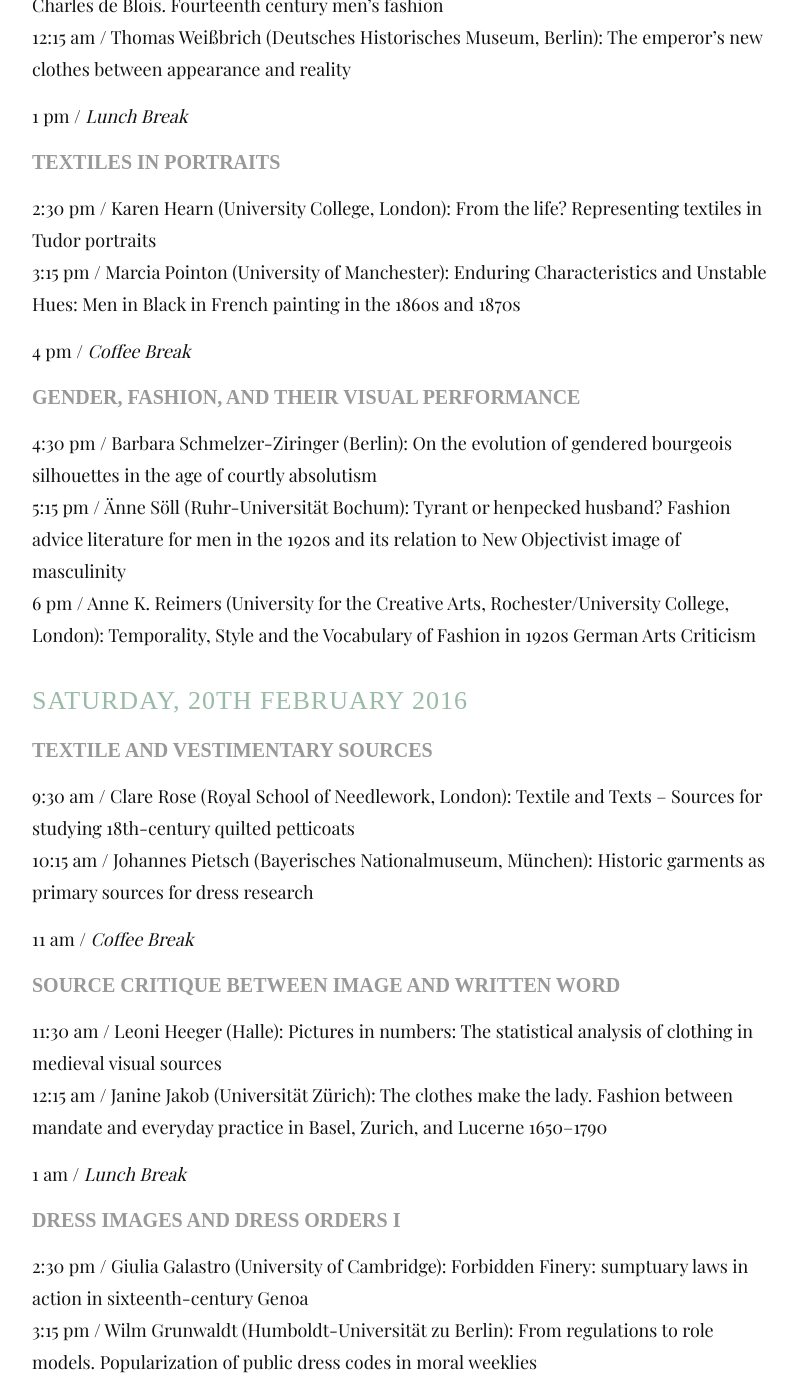
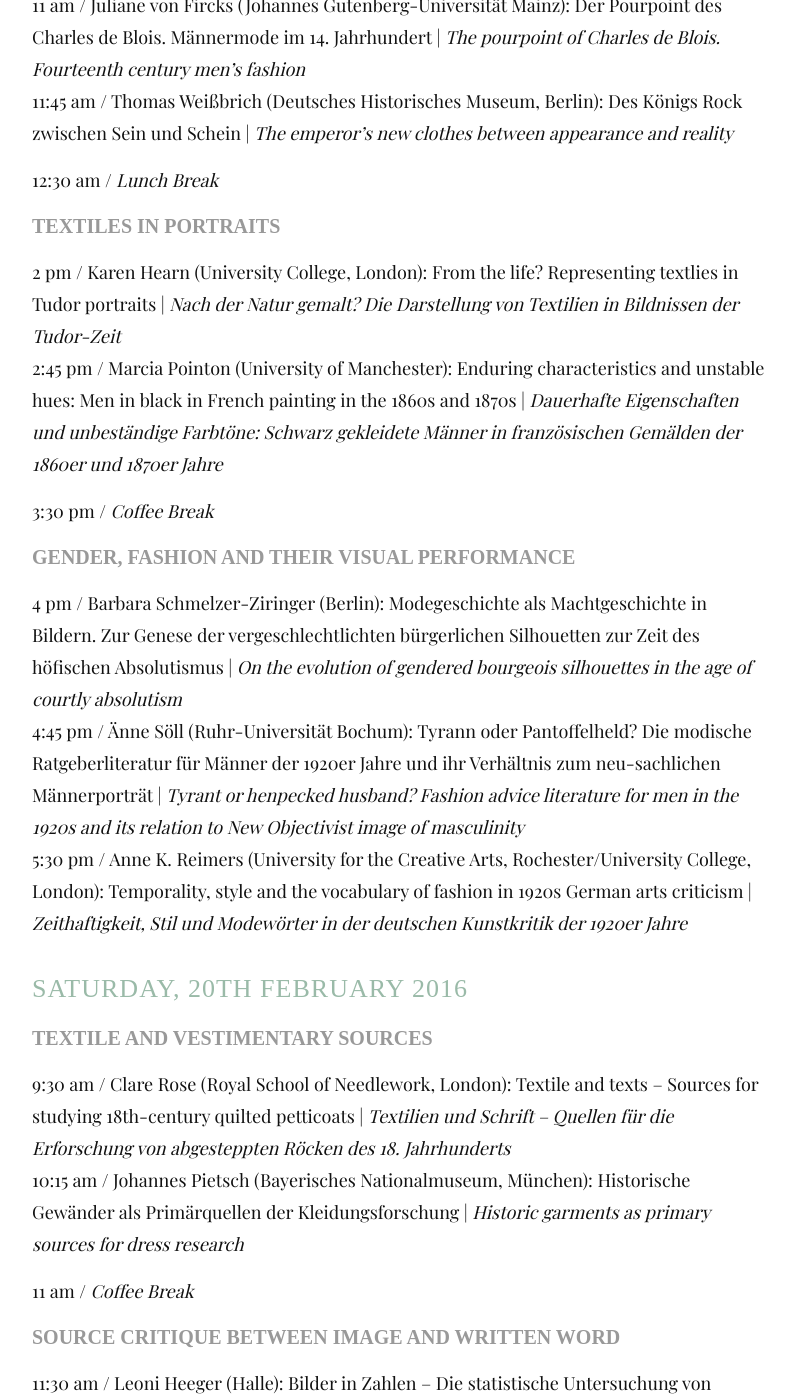
Before and after one commit to hu-bwg/website-zeichen-und-symbole, a Jekyll site: the page built from src/en/02_programme.md, in a window 1280 px wide and 1400 px high, scrolled down 1497 px. Shown: the whole window, without its empty margins (238-1035 px from the left). Built offline with Jekyll 4.4.1, drawn with Linux system fonts in a browser that asks for light colours; nearby versions of some CDN libraries; some web fonts are replaced; some of the changed text lies outside the part shown.

Commit message:
Neues Programm EN

```diff
--- a/src/en/02_programme.md
+++ b/src/en/02_programme.md
@@ -15,63 +15,62 @@
 ### Thursday, 18th February 2016
 
 #### Keynote Lecture
-6 pm / Horst Bredekamp (Cluster of Excellence »_Image Knowledge Gestaltung_. An Interdisciplinary Laboratory«): Introduction
-6:15 pm / tba
+6 pm / Horst Bredekamp (Exzellenzcluster »*Image Knowledge Gestaltung*. An Interdisciplinary Laboratory«): Introduction
+6:15 pm / Aileen Ribeiro (Courtauld Institute of Art, London): How real is dress in art? | *Wie real ist Kleidung im Bild?*
 
 ### Friday, 19th February 2016
 
-#### Dress-images as a heuristic problem
-09:30 am / Aileen Ribeiro (Courtauld Institute, London): How real is dress in art?
-10:15 am / William Kynan-Wilson (Aalborg Universitet): Limitations and Possibilities – Ottoman Costume Albums as Sources for Clothing
+9:30 am Uhr / *Registration, Welcome Coffee*
+
+#### Dress-Images as a Heuristic Problem
+10:15 am / William Kynan-Wilson (Aalborg Universitet): Limitations and possibilities – Ottoman costume albums as sources of clothing | *Grenzen und Möglichkeiten – Osmanische Trachtenbücher als Kleiderquellen*
+
+#### Form and Norm Between Image and Realia
+11 am / Juliane von Fircks (Johannes Gutenberg-Universität Mainz): Der Pourpoint des Charles de Blois. Männermode im 14. Jahrhundert | *The pourpoint of Charles de Blois. Fourteenth century men's fashion*
+11:45 am / Thomas Weißbrich (Deutsches Historisches Museum, Berlin): Des Königs Rock zwischen Sein und Schein | *The emperor's new clothes between appearance and reality*
+
+12:30 am / *Lunch Break*
+
+#### Textiles in Portraits
+2 pm / Karen Hearn (University College, London): From the life? Representing textlies in Tudor portraits | *Nach der Natur gemalt? Die Darstellung von Textilien in Bildnissen der Tudor-Zeit*
+2:45 pm / Marcia Pointon (University of Manchester): Enduring characteristics and unstable hues: Men in black in French painting in the 1860s and 1870s | *Dauerhafte Eigenschaften und unbeständige Farbtöne: Schwarz gekleidete Männer in französischen Gemälden der 1860er und 1870er Jahre*
+
+3:30 pm / *Coffee Break*
+
+#### Gender, Fashion and Their Visual Performance
+4 pm / Barbara Schmelzer-Ziringer (Berlin): Modegeschichte als Machtgeschichte in Bildern. Zur Genese der vergeschlechtlichten bürgerlichen Silhouetten zur Zeit des höfischen Absolutismus | *On the evolution of gendered bourgeois silhouettes in the age of courtly absolutism*
+4:45 pm / Änne Söll (Ruhr-Universität Bochum): Tyrann oder Pantoffelheld? Die modische Ratgeberliteratur für Männer der 1920er Jahre und ihr Verhältnis zum neu-sachlichen Männerporträt | *Tyrant or henpecked husband? Fashion advice literature for men in the 1920s and its relation to New Objectivist image of masculinity*
+5:30 pm / Anne K. Reimers (University for the Creative Arts, Rochester/University College, London): Temporality, style and the vocabulary of fashion in 1920s German arts criticism | *Zeithaftigkeit, Stil und Modewörter in der deutschen Kunstkritik der 1920er Jahre*
+
+### Saturday, 20th February 2016
+
+#### Textile and Vestimentary Sources
+9:30 am / Clare Rose (Royal School of Needlework, London): Textile and texts – Sources for studying 18th-century quilted petticoats | *Textilien und Schrift – Quellen für die Erforschung von abgesteppten Röcken des 18. Jahrhunderts*
+10:15 am / Johannes Pietsch (Bayerisches Nationalmuseum, München): Historische Gewänder als Primärquellen der Kleidungsforschung | *Historic garments as primary sources for dress research*
 
 11 am / *Coffee Break*
 
-#### Form and norm between image and realia
-11:30 am / Juliane von Fircks (Johannes Gutenberg-Universität Mainz): The *pourpoint* of Charles de Blois. Fourteenth century men's fashion
-12:15 am / Thomas Weißbrich (Deutsches Historisches Museum, Berlin): The emperor's new clothes between appearance and reality
+#### Source Critique Between Image and Written Word
+11:30 am / Leoni Heeger (Halle): Bilder in Zahlen – Die statistische Untersuchung von Kleidung in mittelalterlichen Bildquellen | *Pictures in numbers: The statistical analysis of clothing in medieval visual sources*
+12:15 am / Janine Jakob (Universität Zürich): Edler Putz macht Damen. Mode zwischen Mandat und Alltagspraxis in Basel, Zürich und Luzern 1650–1790 | *The clothes make the lady. Fashion between mandate and everyday practice in Basel, Zurich and Lucerne 1650–1790*
 
 1 pm / *Lunch Break*
 
-#### Textiles in Portraits
-2:30 pm / Karen Hearn (University College, London): From the life? Representing textiles in Tudor portraits
-3:15 pm / Marcia Pointon (University of Manchester): Enduring Characteristics and Unstable Hues: Men in Black in French painting in the 1860s and 1870s
+#### Dress Images and Dress Orders I
+2:30 pm / Giulia Galastro (University of Cambridge): Forbidden finery: Sumptuary laws in action in sixteenth-century Genoa | *Verbotener Aufputz: Angewandte Luxusgesetze in Genua im 16. Jahrhundert*
+3:15 pm / Wilm Grunwaldt (Humboldt-Universität zu Berlin): Von der Vorschrift zum Vorbild. Popularisierung policeylicher Kleiderordnungen in moralischen Wochenschriften | *From regulations to role models. Popularization of public dress codes in moral weeklies*
 
 4 pm / *Coffee Break*
 
-#### Gender, fashion, and their visual performance
-4:30 pm / Barbara Schmelzer-Ziringer (Berlin): On the evolution of gendered bourgeois silhouettes in the age of courtly absolutism
-5:15 pm / Änne Söll (Ruhr-Universität Bochum): Tyrant or henpecked husband? Fashion advice literature for men in the 1920s and its relation to New Objectivist image of masculinity
-6 pm / Anne K. Reimers (University for the Creative Arts, Rochester/University College, London): Temporality, Style and the Vocabulary of Fashion in 1920s German Arts Criticism
-
-### Saturday, 20th February 2016
-
-#### Textile and vestimentary sources
-9:30 am / Clare Rose (Royal School of Needlework, London): Textile and Texts – Sources for studying 18th-century quilted petticoats
-10:15 am / Johannes Pietsch (Bayerisches Nationalmuseum, München): Historic garments as primary sources for dress research
-
-11 am / *Coffee Break*
-
-#### Source critique between image and written word
-11:30 am / Leoni Heeger (Halle): Pictures in numbers: The statistical analysis of clothing in medieval visual sources
-12:15 am / Janine Jakob (Universität Zürich): The clothes make the lady. Fashion between mandate and everyday practice in Basel, Zurich, and Lucerne 1650–1790
-
-1 am / *Lunch Break*
-
-#### Dress images and dress orders I
-2:30 pm / Giulia Galastro (University of Cambridge): Forbidden Finery: sumptuary laws in action in sixteenth-century Genoa
-3:15 pm / Wilm Grunwaldt (Humboldt-Universität zu Berlin): From regulations to role models. Popularization of public dress codes in moral weeklies
-
-4 pm / *Coffee Break*
-
-#### Dress images and dress orders II
-4:30 pm / Astrid Ackermann & Stefanie Freyer (Friedrich-Schiller-Universität Jena & Universität Osnabrück): Mistakes in the (feudal) system? The ambiguity of vestimentary communication
-5:15 pm / Tatjana Petzer & Martin Treml (Zentrum für Literatur- und Kulturforschung, Berlin): "Dress Codes": Exploring a figure of cultural studies
+#### Dress Images and Dress Orders II
+4:30 pm / Astrid Ackermann & Stefanie Freyer (Friedrich-Schiller-Universität Jena & Universität Osnabrück): Fehler im (ständischen) System? Die Uneindeutigkeit vestimentärer Kommunikation | *Mistakes in the (feudal) system? The ambiguity of vestimentary communication*
+5:15 pm / Tatjana Petzer & Martin Treml (Zentrum für Literatur- und Kulturforschung, Berlin): "Kleiderordnungen": Versuch zu einer Figur kulturwissenschaftlicher Forschung | *"Dress Codes": Exploring a figure of cultural studies*
 
 ### Sunday, 21th February 2016
 
-#### Signs, symbols and change of meaning in images
-10 am / Sara van Dijk (Rijksmuseum, Amsterdam): Portrait of a Jewel. Bianca Maria Sforza's Jewellery in Word and Image
-10:45 am / Herbert Kopp-Oberstebrink (Zentrum für Literatur- und Kulturforschung, Belrin): From the *culotte* to the "existential suit", from the court to academia. Stations in the career of knee-lenght trousers
-11:30 am / Mateusz Kapustka (Universität Zürich): Clothes for the Mission
+#### Signs, Symbols and Change of Meaning in Images
+10 am / Sara van Dijk (Rijksmuseum, Amsterdam): Portrait of a jewel. Bianca Maria Sforza's jewellery in word and image | *Porträt eines Edelsteins. Das Geschmeide der Bianca Maria Sforza in Wort und Bild*
+10:45 am / Herbert Kopp-Oberstebrink (Zentrum für Literatur- und Kulturforschung, Berlin): Von der Culotte zum "existenziellen Anzug", vom Hof in die akademische Welt. Stationen in der Karriere der Kniebundhose | *From the culotte to the "existential suit", from the court to academia. Stations in the career of knee-lenght trousers*
+11:30 am / Mateusz Kapustka (Universität Zürich): Clothes for the Mission | *Kleidung für die Mission*
 
 ![Separator](../images/separator.png)
```
